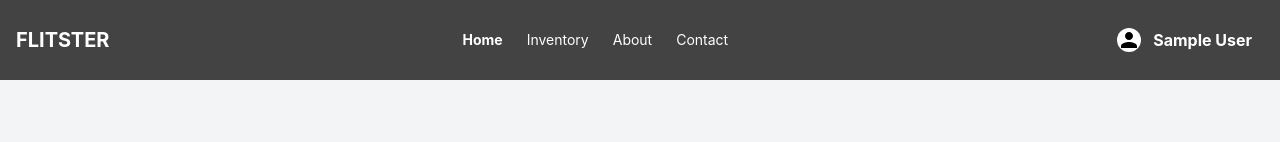
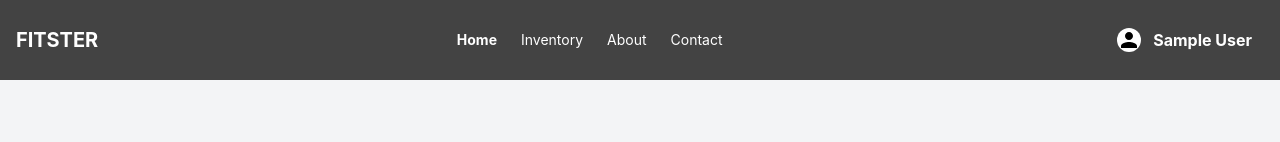
Before and after one commit to JhericoS/frontend-example, a React (Create React App) app: page /home in a window 1280 px wide. Shown: the top 142 px of the page. Built offline with nearby package versions, Linux system fonts and the light colour scheme; no server answers; sample sign-in values are in the browser's storage.

Commit message:
fix name logo

```diff
--- a/src/screens/Home.jsx
+++ b/src/screens/Home.jsx
@@ -33,7 +33,7 @@ const Home = () => {
       <nav className="bg-[#434343]">
         <div className="max-w-screen-xl flex flex-wrap items-center justify-between text-white mx-auto p-4">
           <div className="flex items-center">
-            <h2 className="font-bold text-xl">FLITSTER</h2>
+            <h2 className="font-bold text-xl">FITSTER</h2>
           </div>
           <button
             data-collapse-toggle="navbar-multi-level"
```
